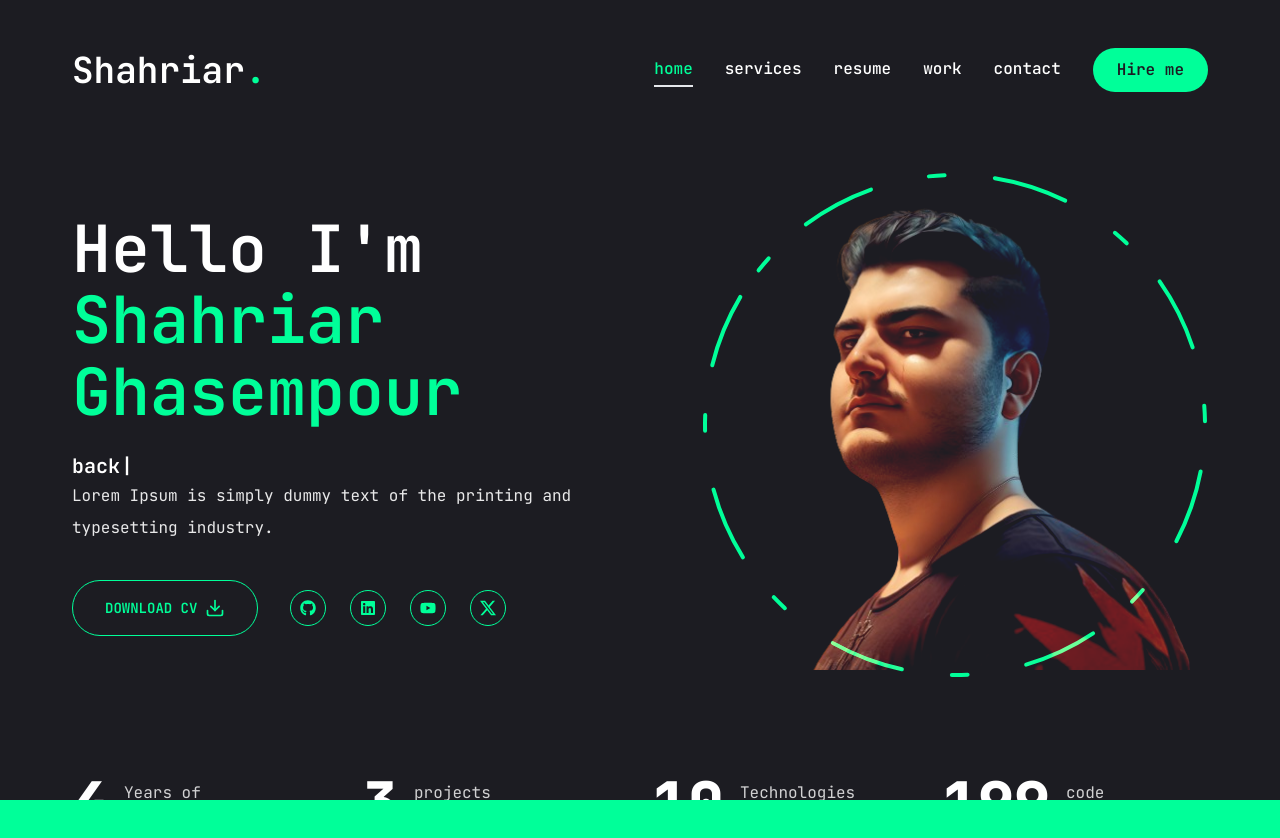
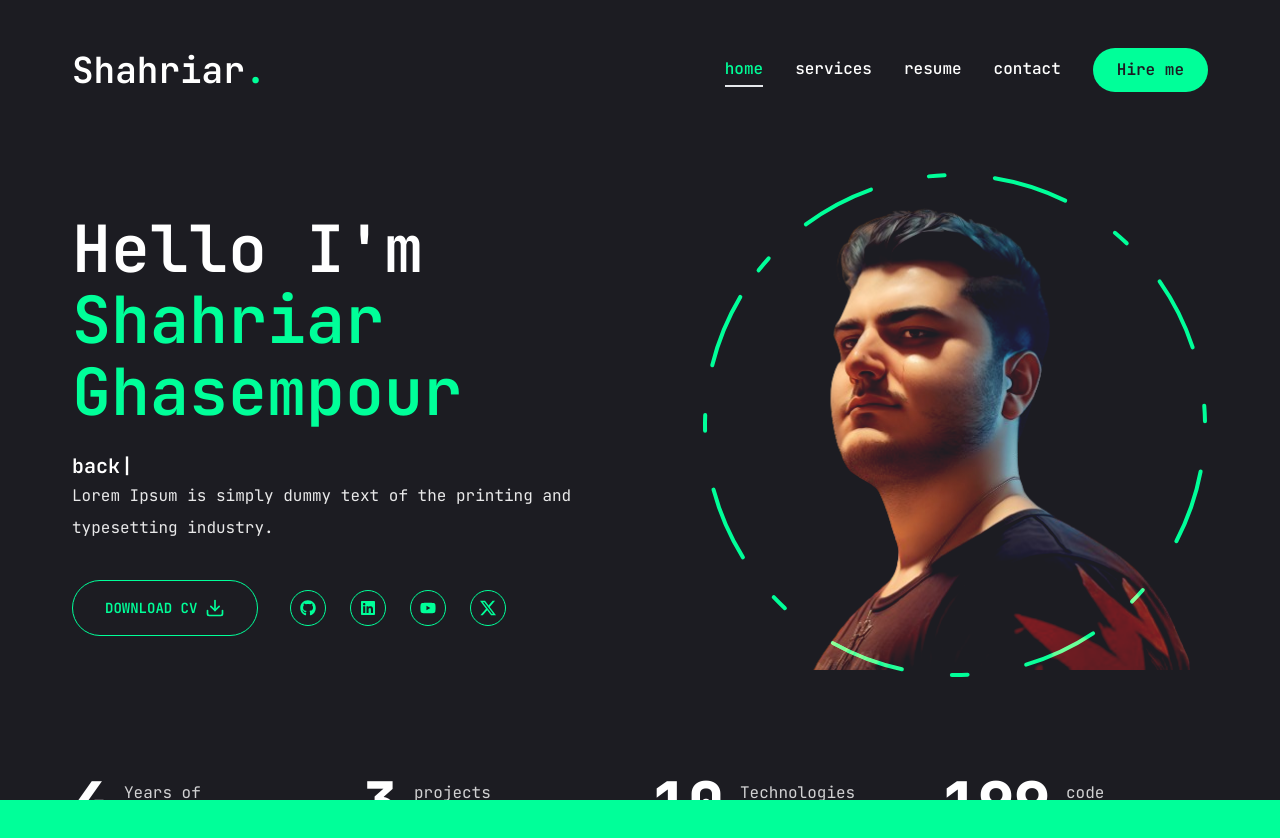
Before and after one commit to shahriaarrr/shahriaarrr.github.io, a Next.js app: page / in a window 1280 px wide. Shown: the top 838 px of the page. Built offline with nearby package versions, Linux system fonts and the light colour scheme.

Commit message:
remove work page from navbar

```diff
--- a/components/MobileNav.jsx
+++ b/components/MobileNav.jsx
@@ -18,10 +18,10 @@ const links = [
     name: "resume",
     path: "/resume",
   },
-  {
-    name: "work",
-    path: "/work",
-  },
+  // {
+  //   name: "work",
+  //   path: "/work",
+  // },
   {
     name: "contact",
     path: "/contact",
--- a/components/Nav.jsx
+++ b/components/Nav.jsx
@@ -16,10 +16,10 @@ const Links = [
         name: "resume",
         path: "/resume",
     },
-    {
-        name: "work",
-        path: "/work",
-    },
+    // {
+    //     name: "work",
+    //     path: "/work",
+    // },
     {
         name: "contact",
         path: "/contact",
```
